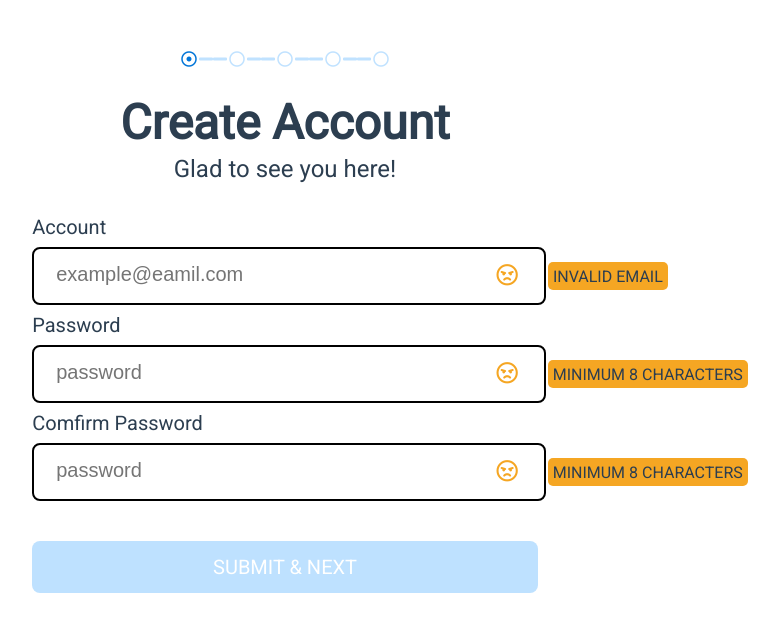
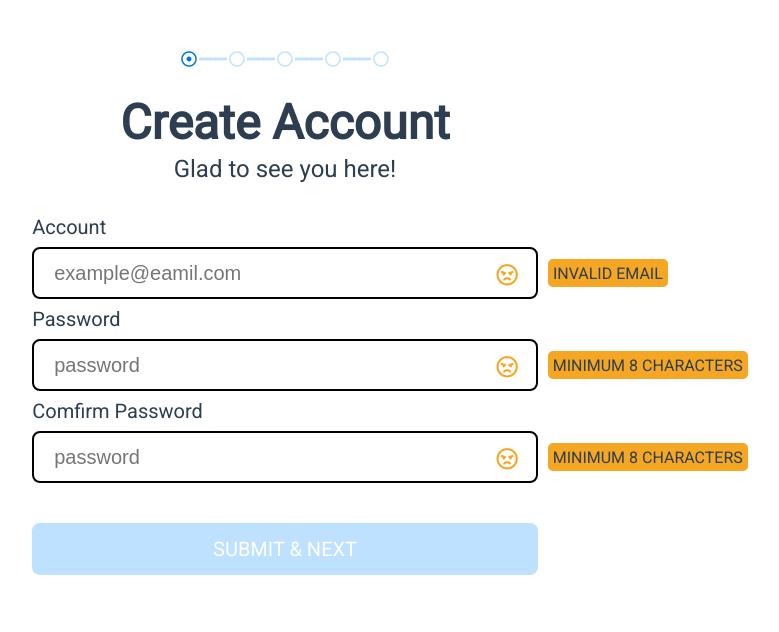
Before and after one commit to rosethorn999/hexschool_F2E_week6, a Vue app: page / in a window 1280 px wide. Shown: the top 632 px of the page, without its empty margins (355-1134 px from the left). Built offline with nearby package versions, Linux system fonts and the light colour scheme.

Commit message:
統一input&select內距宣告

```diff
--- a/src/components/view0.vue
+++ b/src/components/view0.vue
@@ -106,11 +106,6 @@ export default {
   border-radius: 8px;
   border: 2px solid #000;
 }
-input::placeholder {
-  font-size: 20px;
-  box-sizing: border-box;
-  padding: 12px 20px;
-}
 .emailDiv,
 .passwordDiv,
 .password2Div {
--- a/src/components/view1.vue
+++ b/src/components/view1.vue
@@ -157,9 +157,7 @@ select {
   background: #ffffff;
   border: 2px solid #000000;
   border-radius: 8px;
-  padding: 12px 20px 16px;
   margin-right: 15px;
-  box-sizing: border-box;
 }
 #form-group-telphone {
   float: left;
--- a/src/components/view3.vue
+++ b/src/components/view3.vue
@@ -141,13 +141,10 @@ export default {
   background: #ffffff;
   border: 2px solid #000000;
   border-radius: 8px;
-  padding: 12px 20px 16px;
-  font-size: 20px;
   color: #999999;
   letter-spacing: 0;
   text-align: left;
   line-height: 24px;
-  box-sizing: border-box;
 }
 #form-group-CardNum {
   box-sizing: border-box;
--- a/src/views/Home.vue
+++ b/src/views/Home.vue
@@ -95,5 +95,15 @@ export default {
 }
 select {
   -webkit-appearance: none;
+  font-size: 20px;
+  box-sizing: border-box;
+  padding: 12px 20px;
+}
+input[type="email"],
+input[type="text"],
+input[type="password"] {
+  font-size: 20px;
+  box-sizing: border-box;
+  padding: 12px 20px;
 }
 </style>
```
